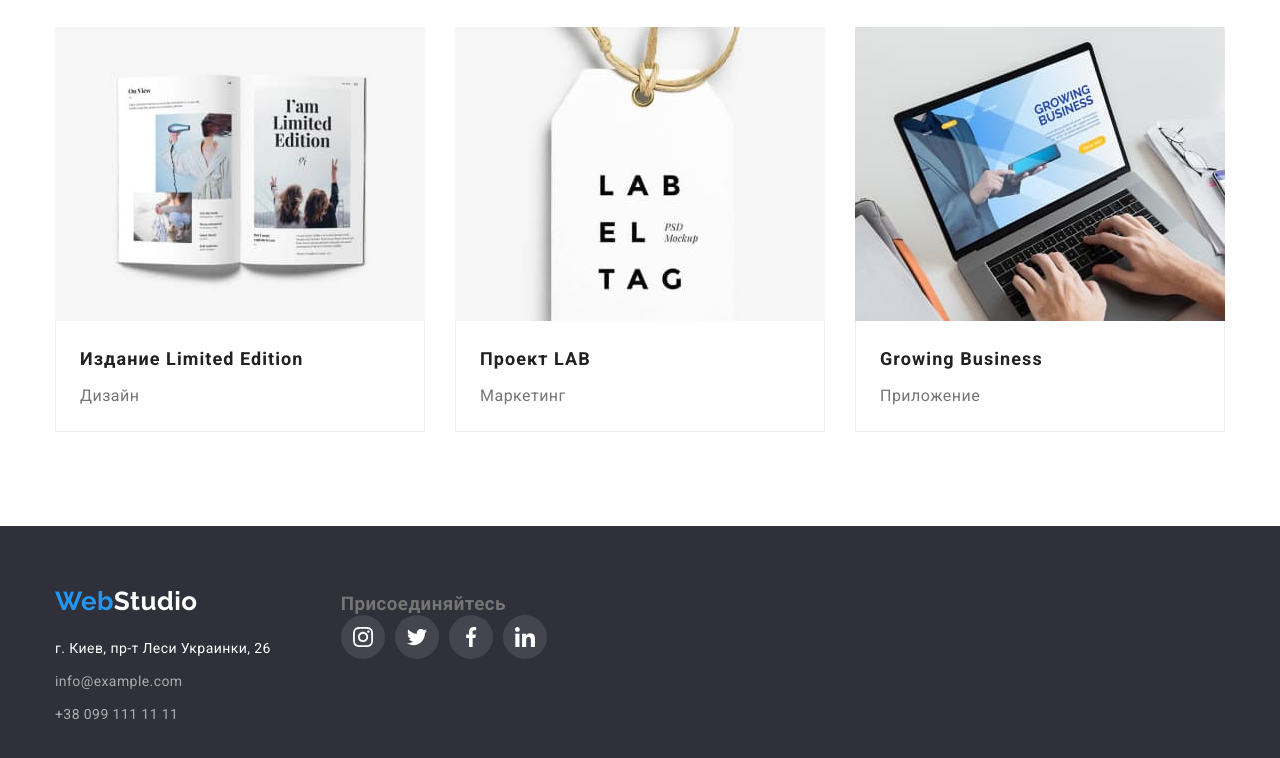
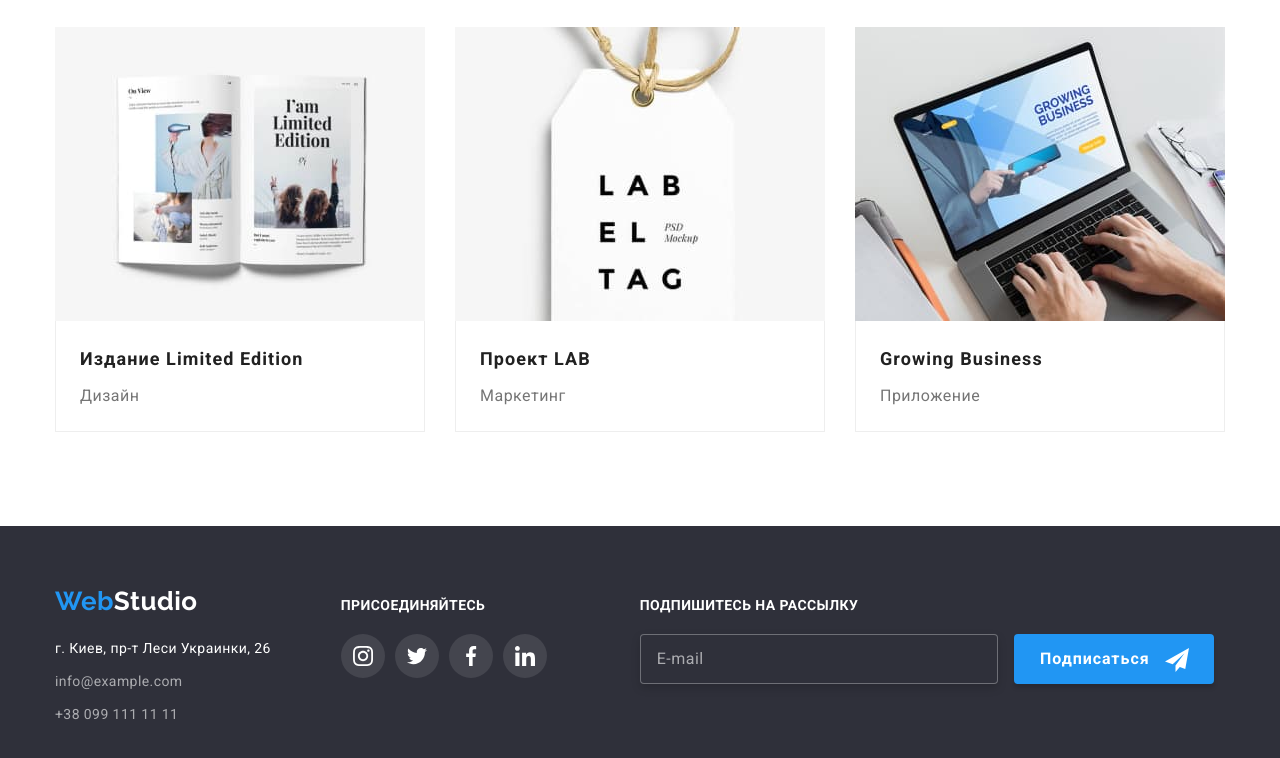
Before and after one commit to Oleksandr-ndk/goit-markup-hw-06, a plain HTML site: page portfolio.html in a window 1280 px wide. Shown: the part 1109-1867 px from the top of the page. Drawn offline with nearby package versions, Linux system fonts and the light colour scheme.

Commit message:
Добавляет разметку

```diff
--- a/portfolio.html
+++ b/portfolio.html
@@ -195,7 +195,7 @@
       </address>
 
         <div class="footer-linkbox">
-          <h3 class="social-link-title">Присоединяйтесь</h3>
+          <h3 class="footer-titles">Присоединяйтесь</h3>
             <ul class="social-list">
               <li class="social-list-item">
                 <a class="social-link" href="">
@@ -227,6 +227,16 @@
               </li>
             </ul>
         </div>
+
+        <form action="" class="footer-subscribe">
+          <h3 class="footer-titles">Подпишитесь на рассылку</h3>
+            <input type="email" class="footer-subscribe-input" name="user-email" placeholder="E-mail" required>
+            <button type="submit" class="footer-submit-btn">Подписаться
+              <svg class="footer-submit-btn-icon" width="24px" height="24px">
+                <use href="./images/icons/sprite.svg#icon-send"></use>
+              </svg>
+            </button>
+        </form>
     </div>
   </footer>
 </body>
```
Also changed, not shown: index.html (+1 -2 lines).
